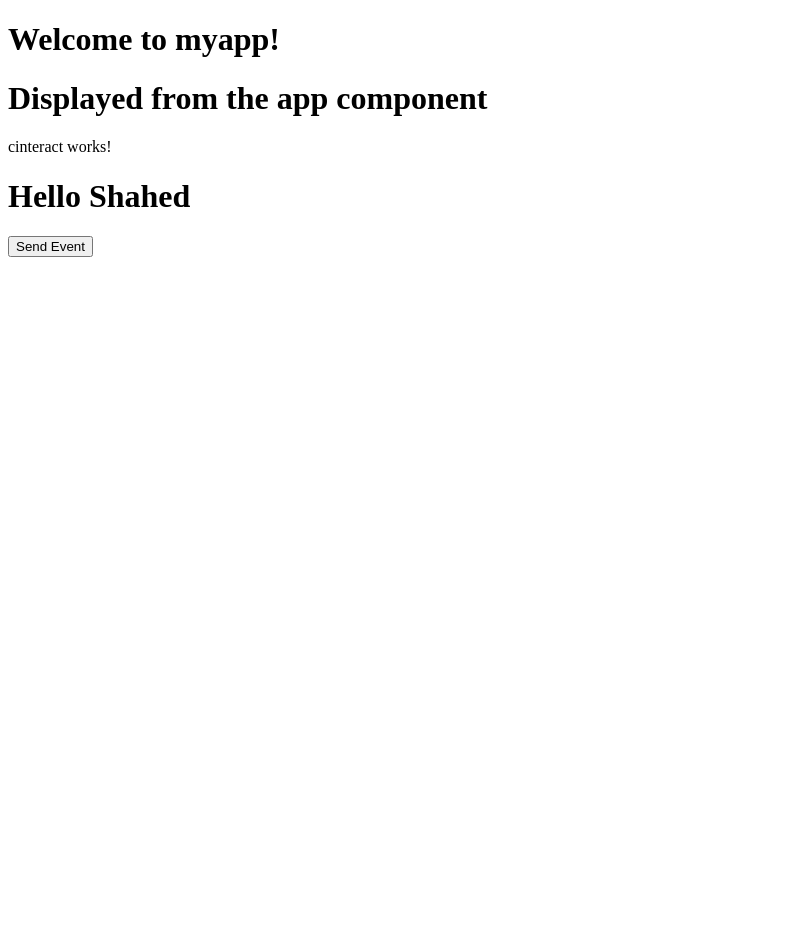
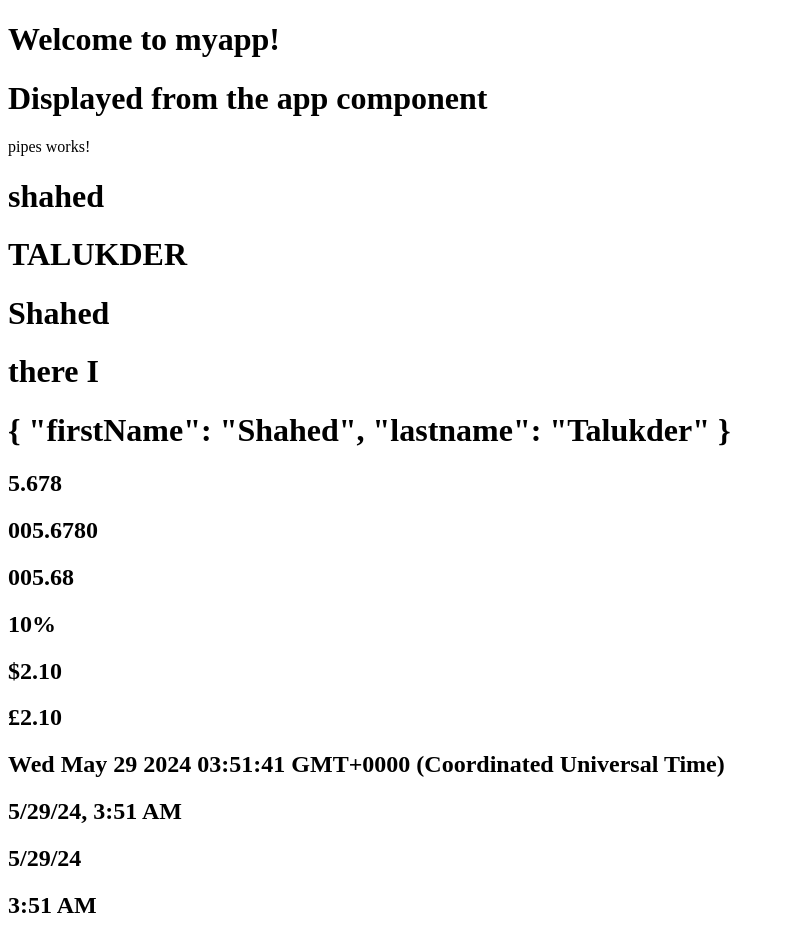
Before and after one commit to shahed-swe/angular-practise, an Angular app: page / in a window 1280 px wide. Shown: the top 943 px of the page, without its empty margins (0-785 px from the left). Before the commit the page ends 800 px from the top, so only its background shows below. Built offline with nearby package versions, Linux system fonts and the light colour scheme.

Commit message:
built in pips

```diff
--- a/src/app/app.component.html
+++ b/src/app/app.component.html
@@ -16,4 +16,5 @@
   <h1>{{message}} Displayed from the app component</h1>
 </div>
 
-<app-cinteract (childEvent)="message=$event" [parentData]="name"></app-cinteract>
+<!-- <app-cinteract (childEvent)="message=$event" [parentData]="name"></app-cinteract> -->
+<app-pipes></app-pipes>
--- a/src/app/app.module.ts
+++ b/src/app/app.module.ts
@@ -10,6 +10,7 @@ import { Test5Component } from './test5/test5.component';
 import { TwowayComponent } from './twoway/twoway.component';
 import { DirectivesComponent } from './directives/directives.component';
 import { CinteractComponent } from './cinteract/cinteract.component';
+import { PipesComponent } from './pipes/pipes.component';
 
 @NgModule({
   declarations: [
@@ -21,7 +22,8 @@ import { CinteractComponent } from './cinteract/cinteract.component';
     Test5Component,
     TwowayComponent,
     DirectivesComponent,
-    CinteractComponent
+    CinteractComponent,
+    PipesComponent
   ],
   imports: [
     BrowserModule,
--- /dev/null
+++ b/src/app/pipes/pipes.component.html
@@ -0,0 +1,35 @@
+<p>
+  pipes works!
+</p>
+
+
+<h1>
+  {{person.firstName | lowercase}}
+</h1>
+<h1>
+  {{person.lastname | uppercase}}
+</h1>
+<h1>
+  {{person.firstName | titlecase}}
+</h1>
+<h1>
+  {{message | slice:3:12}}
+</h1>
+
+<h1>{{person | json}}</h1>
+
+<h2>{{5.678 | number: '1.2-3'}}</h2>
+<h2>{{5.678 | number: '3.4-5'}}</h2>
+<h2>{{5.678 | number: '3.1-2'}}</h2>
+<!-- here in number (1.2-3) here 1 represents the minimum number of normal digit and after . 2-3 represents the minimum number of deccimal digits -->
+<h2>{{.1 | percent}}</h2>
+<h2>{{2.10 | currency}}</h2>
+<h2>{{2.10 | currency: 'GBP'}}</h2>
+<!-- <h2>{{2.10 | currency:"BDT":"symbol"}}</h2> - this will be the custom one but need custom currency  -->
+
+<h2>{{date}}</h2>
+<h2>{{date | date: 'short'}}</h2>
+<h2>{{date | date: 'shortDate'}}</h2>
+<h2>{{date | date: 'shortTime'}}</h2>
+<h2>{{date | date: 'mediumDate'}}</h2>
+<h2>{{date | date: 'mediumTime'}}</h2>
--- /dev/null
+++ b/src/app/pipes/pipes.component.ts
@@ -0,0 +1,22 @@
+import { Component, OnInit } from '@angular/core';
+
+@Component({
+  selector: 'app-pipes',
+  templateUrl: './pipes.component.html',
+  styleUrls: ['./pipes.component.css']
+})
+export class PipesComponent implements OnInit {
+  public name = "Shahed";
+  public message = "Hey there I am not the one you are looking for"
+  public person = {
+    "firstName":"Shahed",
+    "lastname":"Talukder"
+  }
+
+  public date = new Date()
+  constructor() { }
+
+  ngOnInit() {
+  }
+
+}
```
Also changed, not shown: src/app/pipes/pipes.component.css (added).
